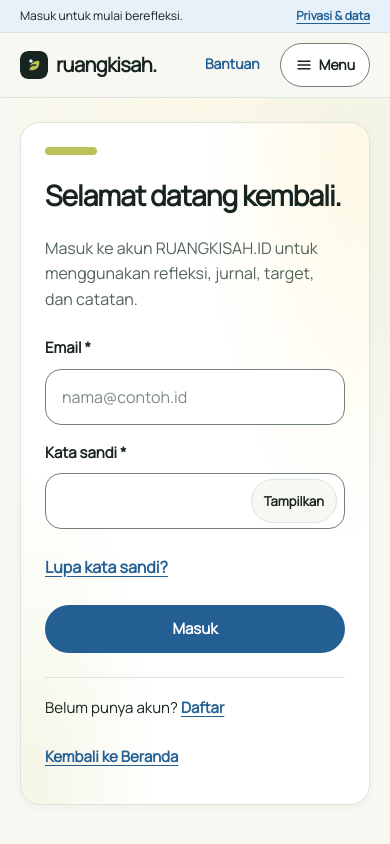
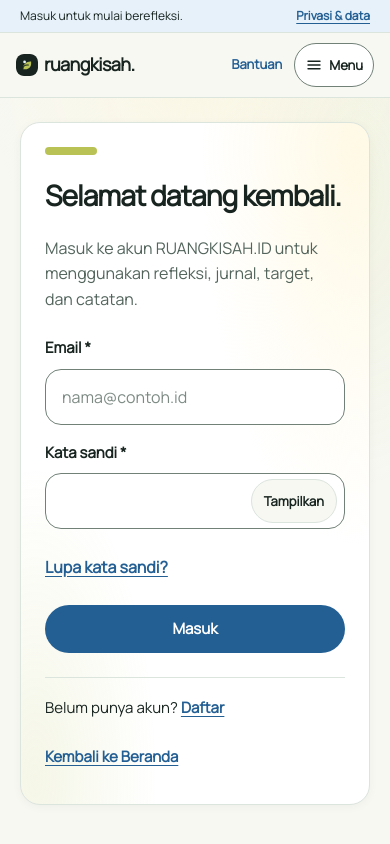
Before and after one commit to tegokkk/RUANGKISAH, a React (Vite) app in the folder frontend/: page /masuk in a window 390 px wide. Shown: the top 844 px of the page. Built offline with nearby package versions, Linux system fonts and the light colour scheme; no server answers.

Commit message:
Compact header brand logo on narrow mobile viewports (320px)

```diff
--- a/frontend/src/components/layout/Header.module.css
+++ b/frontend/src/components/layout/Header.module.css
@@ -239,22 +239,47 @@
 }
 
 @media (max-width: 479px) {
+  .bar {
+    padding: 0 1rem;
+    gap: 0.5rem;
+  }
+
+  .brand {
+    gap: 0.375rem;
+  }
+
+  .brandLogo {
+    width: 22px;
+    height: 22px;
+  }
+
+  .wordmark {
+    font-size: 1.125rem;
+  }
+
   .program {
     display: none;
+  }
+
+  .compactActions {
+    gap: 0.25rem;
+  }
+
+  .compactHelp {
+    min-width: 0;
+    padding: 0.375rem 0.5rem;
+    font-size: 0.8125rem;
+  }
+
+  .menuButton {
+    padding: 0.375rem 0.625rem;
+    font-size: 0.8125rem;
   }
 }
 
 @media (max-width: 359px) {
   .noticeInner {
     padding: 0.45rem 1rem;
-  }
-
-  .bar {
-    padding: 0 1rem;
-  }
-
-  .wordmark {
-    font-size: 1.25rem;
   }
 }
 
```
Also changed, not shown: 2 other files (tests, documents, lock files or other folders).
